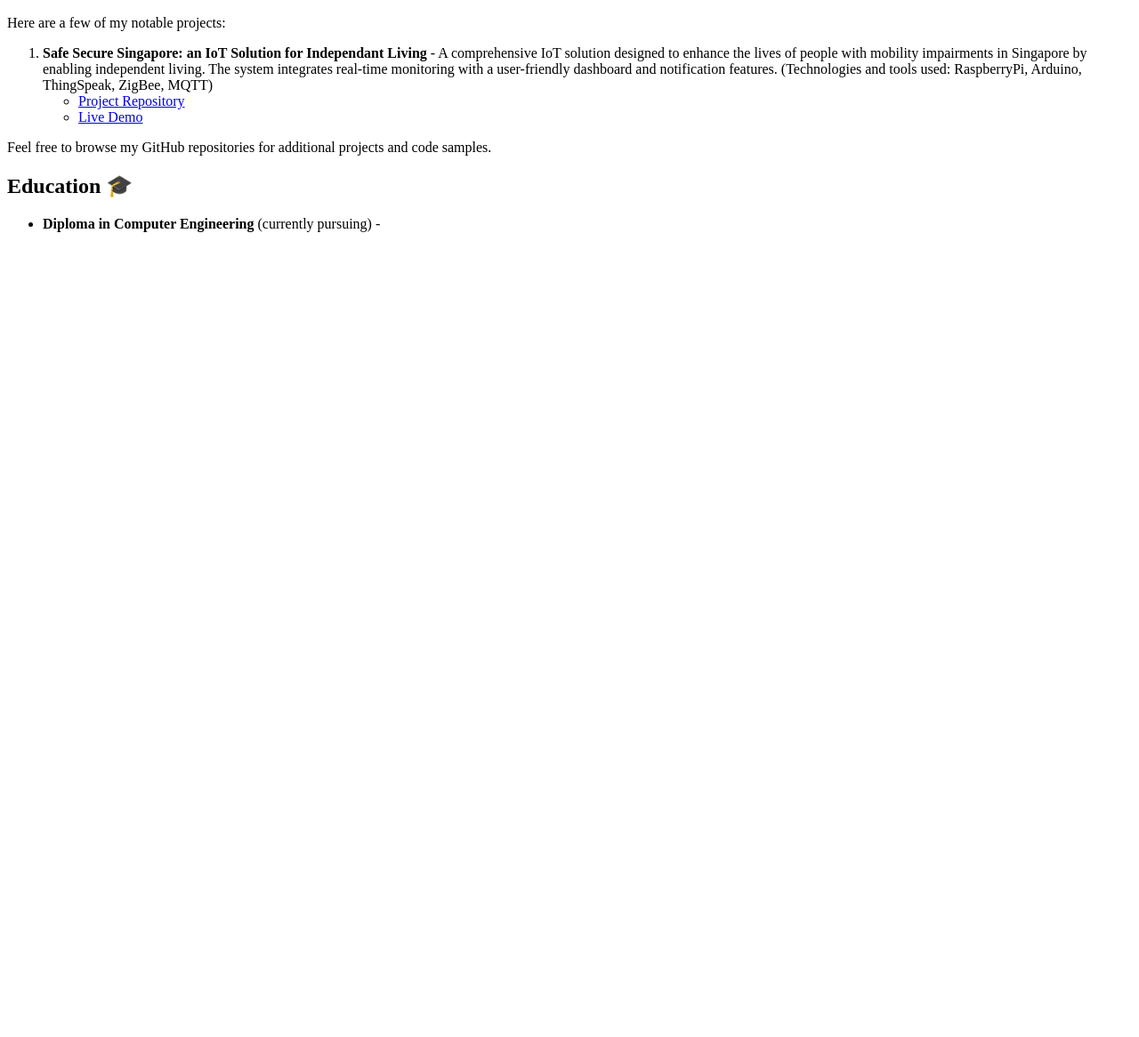
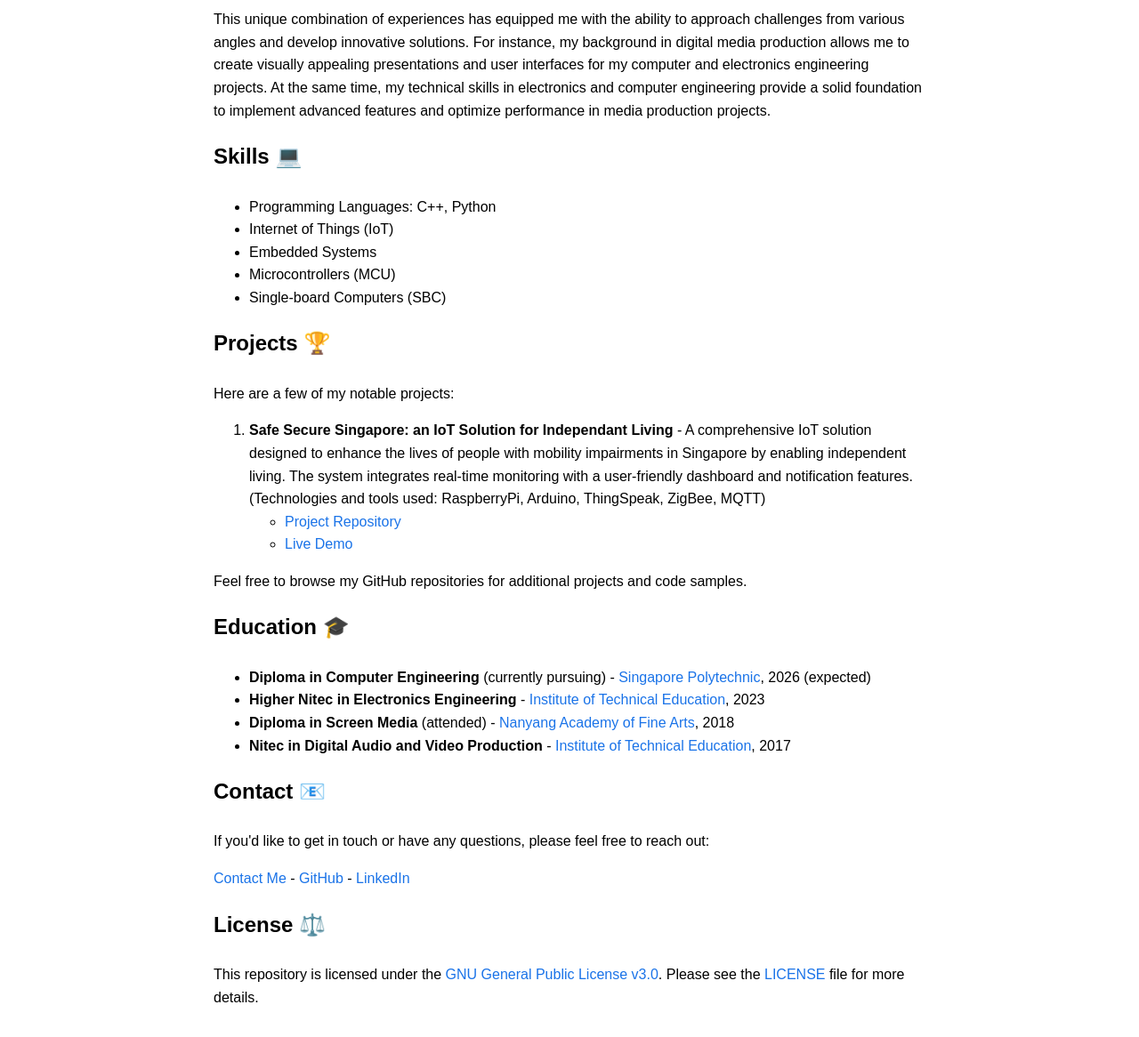
Before and after one commit to emeryaydan/emeryaydan, a plain HTML site: page docs/index.html in a window 1280 px wide. Shown: the part 604-1770 px from the top of the page at 89% size. Before the commit the page ends 881 px from the top, so only its background shows below. Drawn offline with Linux system fonts and the light colour scheme.

Commit message:
Update index.html

```diff
--- a/docs/index.html
+++ b/docs/index.html
@@ -4,15 +4,39 @@
     <meta charset="UTF-8">
     <meta name="viewport" content="width=device-width, initial-scale=1.0">
     <title>Emery Aydan - Portfolio</title>
+    <style>
+        body {
+            font-family: Arial, sans-serif;
+            line-height: 1.6;
+            margin: 0 auto;
+            max-width: 800px;
+            padding: 20px;
+        }
+        h1, h2 {
+            margin-bottom: 1em;
+        }
+        ul, ol {
+            margin-bottom: 1em;
+        }
+        a {
+            color: #1a73e8;
+            text-decoration: none;
+        }
+        a:hover {
+            text-decoration: underline;
+        }
+    </style>
 </head>
 <body>
     <h1>Emery Aydan - Portfolio 🚀</h1>
     <p>Hi, I'm Emery, a technology enthusiast with a passion for learning and exploring various fields. With a diverse educational background, I'm excited to showcase my work and accomplishments. The purpose of this repository is to demonstrate my skills and experiences, hoping to secure academic, internship, and job opportunities. Feel free to explore my projects and learn more about me! 😃</p>
     <img src="portfolio-screenshot.png" alt="Portfolio Screenshot">
+
     <h2>About Me 📚</h2>
     <p>Throughout my educational journey, I have actively pursued a diverse range of interests, showcasing my motivation to excel in various fields. Starting with a Nitec in Digital Audio and Video Production, I gained valuable experience in digital media. I then attended a Diploma in Screen Media, where I honed my creative skills. Driven by my curiosity and enthusiasm, I continued my studies by obtaining a Higher Nitec in Electronics Engineering and am currently pursuing a Diploma in Computer Engineering.</p>
     <p>In addition to my academic pursuits, I spent two years in national service, serving with the Coast Guard. This experience not only instilled discipline and resilience in me, but also allowed me to develop strong teamwork, communication, and problem-solving skills in high-pressure situations. These abilities have further enhanced my transdisciplinary skill set.</p>
     <p>This unique combination of experiences has equipped me with the ability to approach challenges from various angles and develop innovative solutions. For instance, my background in digital media production allows me to create visually appealing presentations and user interfaces for my computer and electronics engineering projects. At the same time, my technical skills in electronics and computer engineering provide a solid foundation to implement advanced features and optimize performance in media production projects.</p>
+
     <h2>Skills 💻</h2>
     <ul>
         <li>Programming Languages: C++, Python</li>
@@ -21,17 +45,32 @@
         <li>Microcontrollers (MCU)</li>
         <li>Single-board Computers (SBC)</li>
     </ul>
+
     <h2>Projects 🏆</h2>
     <p>Here are a few of my notable projects:</p>
     <ol>
-        <li><strong>Safe Secure Singapore: an IoT Solution for Independant Living</strong> - A comprehensive IoT solution designed to enhance the lives of people with mobility impairments in Singapore by enabling independent living. The system integrates real-time monitoring with a user-friendly dashboard and notification features. (Technologies and tools used: RaspberryPi, Arduino, ThingSpeak, ZigBee, MQTT)
-            <ul>
-                <li><a href="https://github.com/yourusername/project1">Project Repository</a></li>
-                <li><a href="https://yourusername.github.io/project1">Live Demo</a></li>
-            </ul>
+        <li><strong>Safe Secure Singapore: an IoT Solution for Independant Living</strong> - A comprehensive IoT solution designed to enhance the lives of people with mobility impairments in Singapore by enabling independent living. The system integrates real-time monitoring with a user-friendly dashboard and notification features. (Technologies and tools used: RaspberryPi, Arduino, ThingSpeak, ZigBee, MQTT)</li>
+          <ul>
+            <li><a href="https://github.com/yourusername/project1">Project Repository</a></li>
+            <li><a href="https://yourusername.github.io/project1">Live Demo</a></li>
+          </ul>
         </li>
     </ol>
     <p>Feel free to browse my GitHub repositories for additional projects and code samples.</p>
+
     <h2>Education 🎓</h2>
     <ul>
-        <li><strong>Diploma in Computer Engineering</strong> (currently pursuing) - <a href="https://www
+        <li><strong>Diploma in Computer Engineering</strong> (currently pursuing) - <a href="https://www.sp.edu.sg/engineering-cluster/eee/courses/full-time-diplomas/computer-engineering/overview">Singapore Polytechnic</a>, 2026 (expected)</li>
+        <li><strong>Higher Nitec in Electronics Engineering</strong> - <a href="https://www.ite.edu.sg/courses/course-finder/course/higher-nitec-in-electronics-engineering">Institute of Technical Education</a>, 2023</li>
+        <li><strong>Diploma in Screen Media</strong> (attended) - <a href="https://www.nafa.edu.sg/courses/diploma-in-screen-media">Nanyang Academy of Fine Arts</a>, 2018</li>
+        <li><strong>Nitec in Digital Audio and Video Production</strong> - <a href="https://www.ite.edu.sg/courses/course-finder/course/nitec-in-video-production">Institute of Technical Education</a>, 2017</li>
+    </ul>
+
+    <h2>Contact 📧</h2>
+    <p>If you'd like to get in touch or have any questions, please feel free to reach out:</p>
+    <p><a href="mailto:emery.cv@icloud.com">Contact Me</a> - <a href="https://github.com/emeryaydan">GitHub</a> - <a href="https://www.linkedin.com/in/emeryaydan/">LinkedIn</a></p>
+
+    <h2>License ⚖️</h2>
+    <p>This repository is licensed under the <a href="https://www.gnu.org/licenses/gpl-3.0.en.html">GNU General Public License v3.0</a>. Please see the <a href="LICENSE">LICENSE</a> file for more details.</p>
+</body>
+</html>
```
